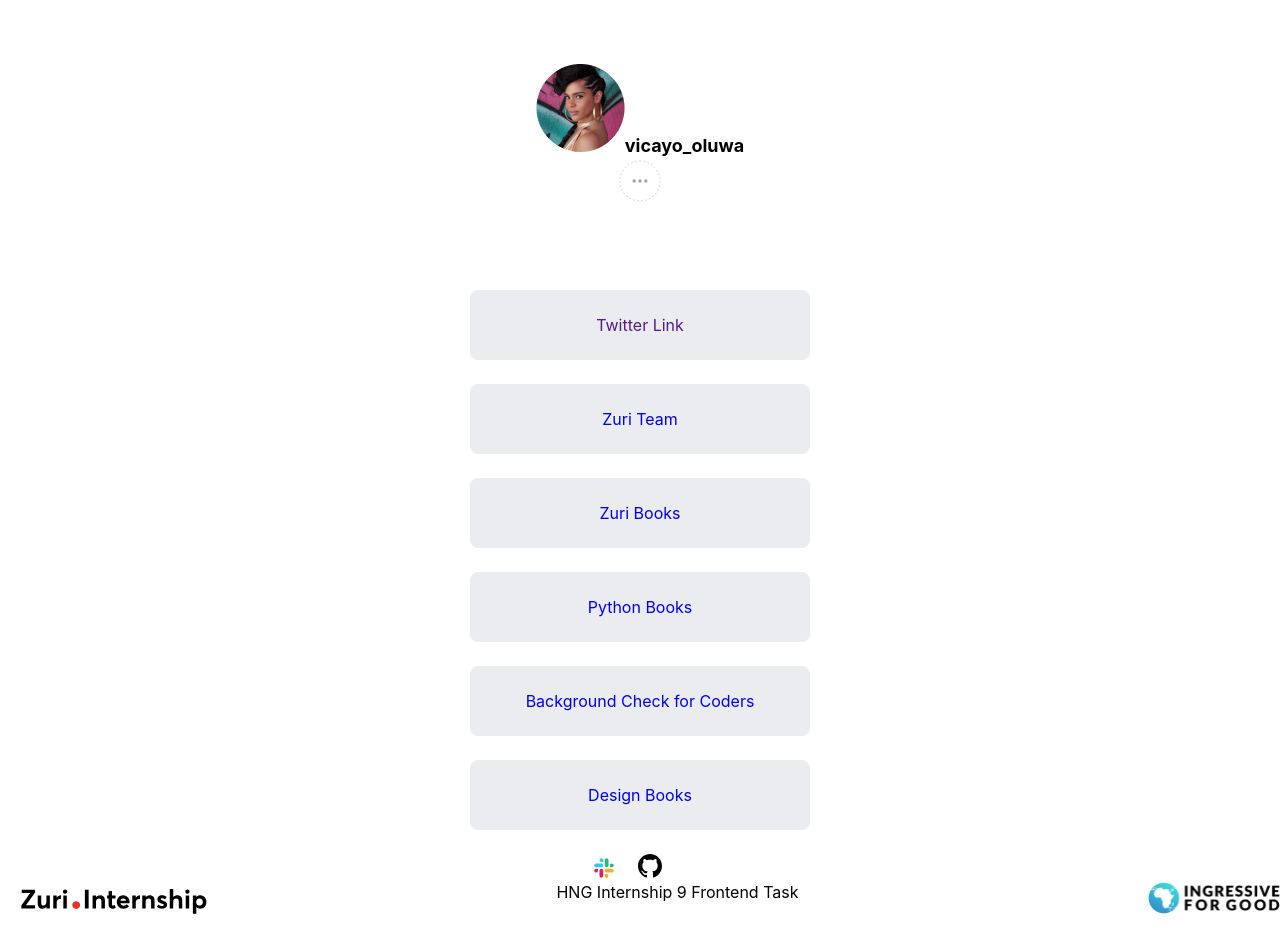
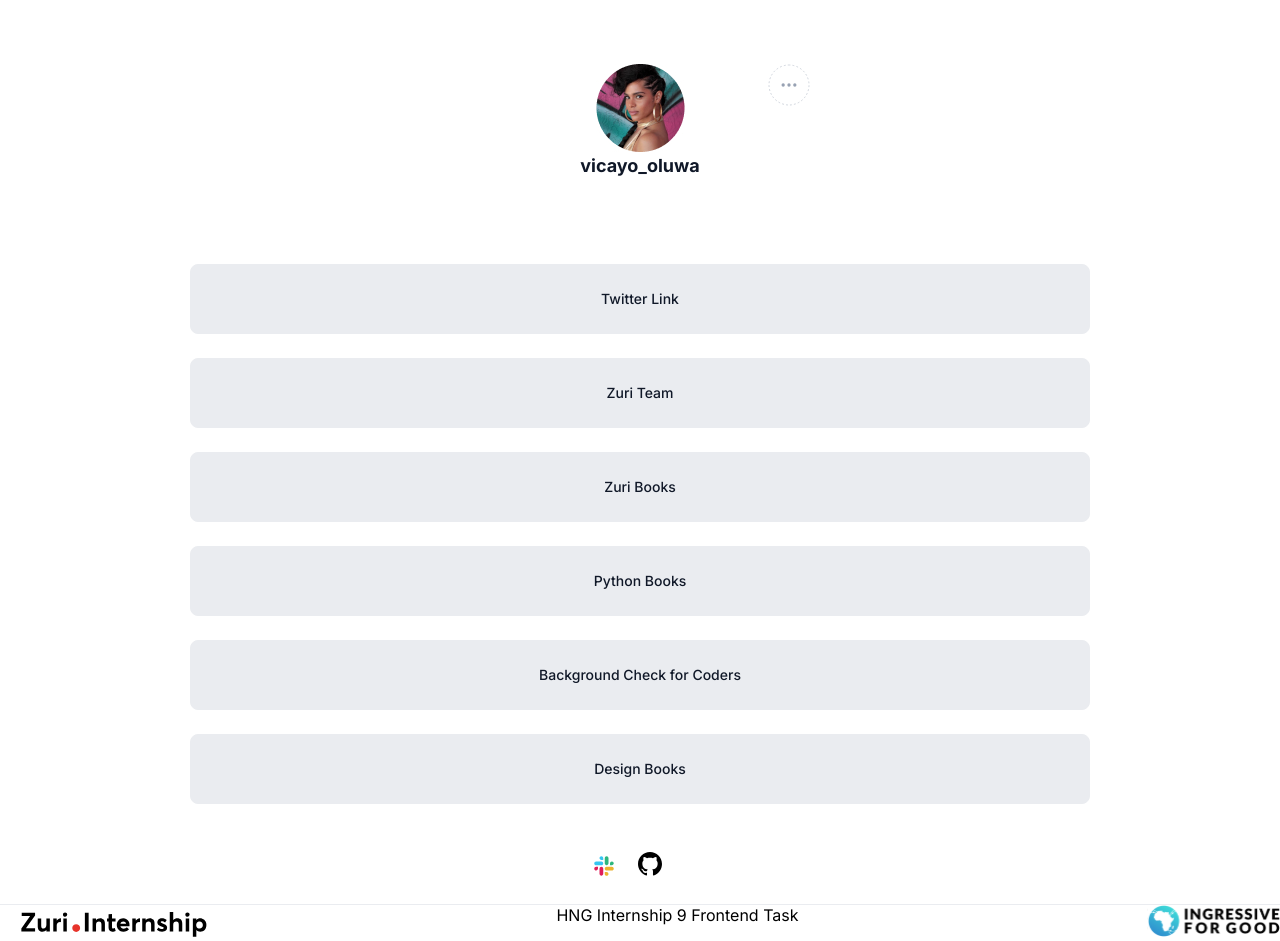
Before and after one commit to amiabl-programr/hng_linktree-clone, a React (Create React App) app: page / in a window 1280 px wide. Before the commit the page ends 918 px from the top, so only its background shows below. Built offline with nearby package versions, Linux system fonts and the light colour scheme.

Commit message:
fix profile section

```diff
--- a/public/index.html
+++ b/public/index.html
@@ -24,6 +24,10 @@
       work correctly both with client-side routing and a non-root public URL.
       Learn how to configure a non-root public URL by running `npm run build`.
     -->
+
+    <link rel="preconnect" href="https://fonts.googleapis.com">
+<link rel="preconnect" href="https://fonts.gstatic.com" crossorigin>
+<link href="https://fonts.googleapis.com/css2?family=Inter:wght@100;200;300;400;500;600;700&display=swap" rel="stylesheet">
     <title>Linktree clone</title>
   </head>
   <body>
--- a/src/App.css
+++ b/src/App.css
@@ -3,10 +3,17 @@
   margin: 0;
   padding: 0;
 }
-
-.profile__img-container {
+body {
+  font-family: "Inter", sans-serif;
+}
+.profile {
+  margin: 0px auto;
+  width: 340px;
+  position: relative;
   margin-top: 64px;
   margin-bottom: 84px;
+}
+.profile__img-container {
   display: grid;
   place-items: center;
 }
@@ -17,6 +24,7 @@
   font-weight: 700;
   font-size: 18px;
   line-height: 28px;
+  color: #101828;
 }
 
 #slack {
@@ -24,10 +32,21 @@
 }
 a {
   text-decoration: none;
+  font-family: "Inter";
+  font-style: normal;
+  font-weight: 500;
+  font-size: 14px;
+  line-height: 20px;
+  color: #101828;
 }
-
+.tooltip__container {
+  position: absolute;
+  right: 0;
+  top: 0;
+}
 .tooltip {
   position: relative;
+
   display: inline-block;
 }
 
@@ -73,6 +92,7 @@
 
 .icons {
   text-align: center;
+  padding: 24px;
 }
 
 .icons > span {
@@ -81,6 +101,7 @@
 
 footer {
   padding-left: 20px;
+  border-top: 1px solid #eaecf0;
 }
 footer ~ {
   margin-bottom: 16px;
@@ -90,4 +111,7 @@
     display: flex;
     justify-content: space-between;
   }
+  .grid {
+    max-width: 900px;
+  }
 }
--- a/src/App.js
+++ b/src/App.js
@@ -15,21 +15,23 @@
     <>
       <main>
 
-        <div className='profile__img-container'>
-          <div>
+        <div className='profile'>
+          <div className='profile__img-container'>
             <img src={profile_img} id="profile__img" alt="profile-image" />
             <span id='twitter'>vicayo_oluwa</span>
             <span id='slack'>vicayo</span>
           </div>
 
-          <div className="tooltip">
-            <img src={share_icon}  alt="" />
-            <span className="tooltiptext"> Share Link</span>
+          <div className='tooltip__container'>
+            <div className="tooltip">
+              <img src={share_icon} alt="" />
+              <span className="tooltiptext"> Share Link</span>
+            </div>
           </div>
         </div>
 
         <div className='grids'>
-          <a href="" rel='noopener noreferrer' id="" className='grid'>Twitter Link</a>
+          <a href="https://twitter.com/vicayo_oluwa" rel='noopener noreferrer' id="" className='grid'>Twitter Link</a>
           <a href="https://training.zuri.team/" rel='noopener noreferrer' id="btn__zuri" className='grid'>Zuri Team</a>
           <a href="http://books.zuri.team" title='find books about design and coding here' rel='noopener noreferrer' id="books" className='grid'>Zuri Books</a>
           <a href="https://books.zuri.team/python-for-beginners?ref_id=victoroluwayemi" rel='noopener noreferrer' id="book__python" className='grid'>Python Books</a>
```
